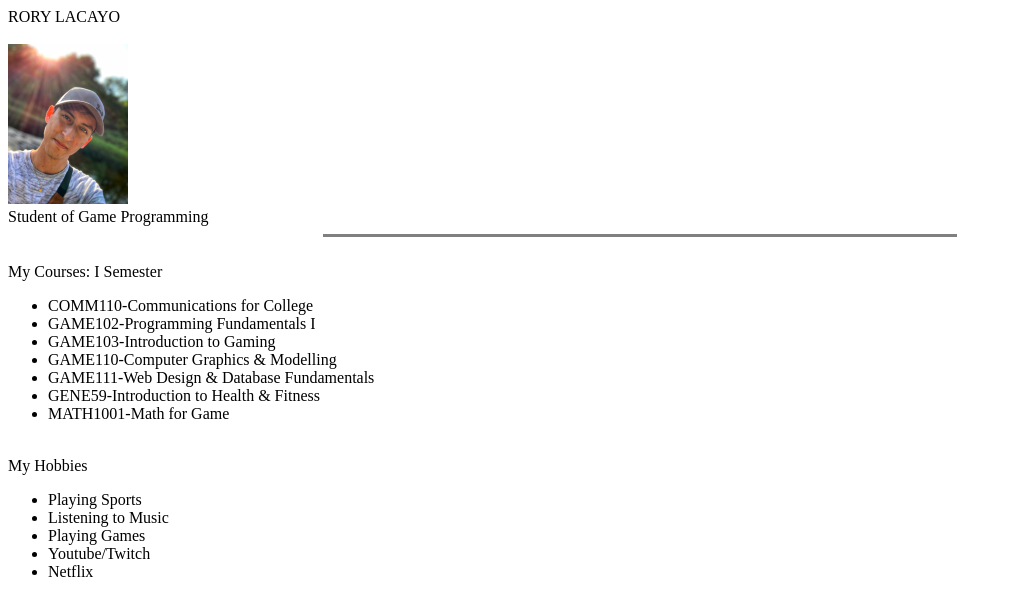
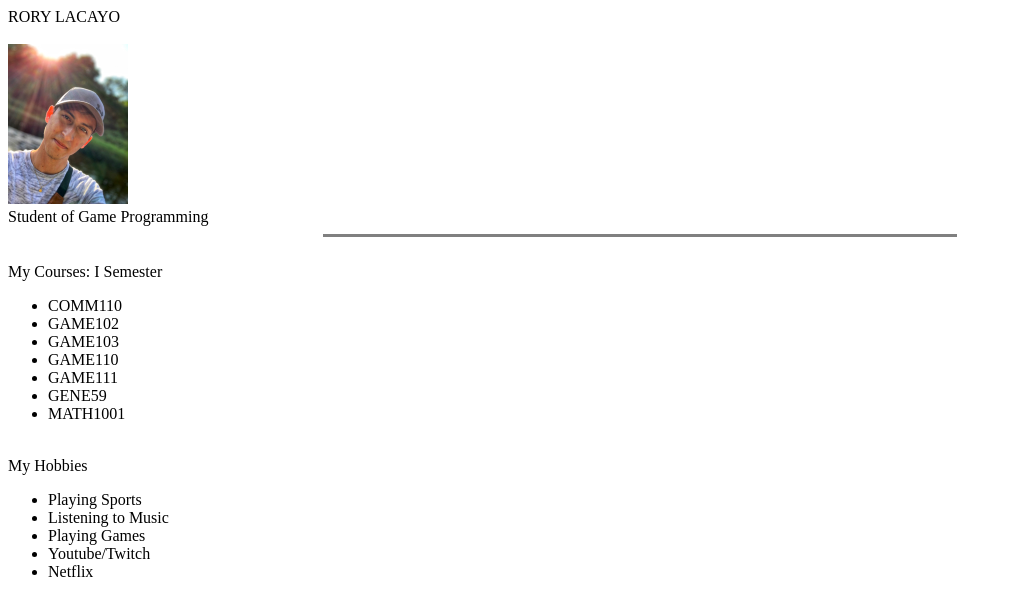
Before and after one commit to roryjl-n/roryjl-n.github.io, a plain HTML site: page portfolio.html in a window 1280 px wide. Shown: the whole page, without its empty margins (0-1012 px from the left). Drawn offline with Linux system fonts and the light colour scheme.

Commit message:
Update portfolio.html

```diff
--- a/portfolio.html
+++ b/portfolio.html
@@ -15,13 +15,13 @@
      <BR>
     My Courses: I Semester
        <ul>
-         <li>COMM110-Communications for College</li>
-         <li>GAME102-Programming Fundamentals I</li>
-         <li>GAME103-Introduction to Gaming</li>
-         <li>GAME110-Computer Graphics & Modelling</li>
-         <li>GAME111-Web Design & Database Fundamentals</li>
-         <li>GENE59-Introduction to Health & Fitness </li>
-         <li>MATH1001-Math for Game</li>
+         <li>COMM110</li>
+         <li>GAME102</li>
+         <li>GAME103</li>
+         <li>GAME110</li>
+         <li>GAME111</li>
+         <li>GENE59</li>
+         <li>MATH1001</li>
        </ul>
        <BR>
     My Hobbies
```
